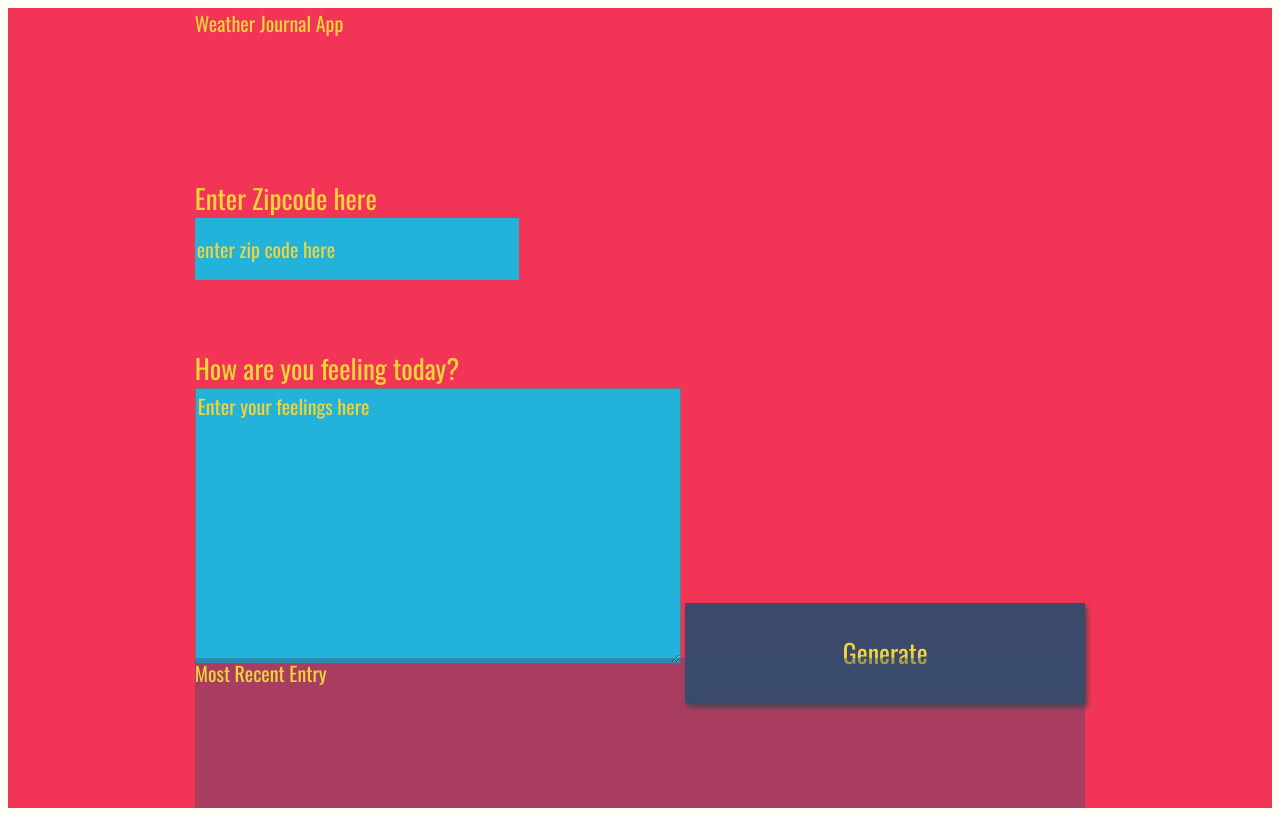
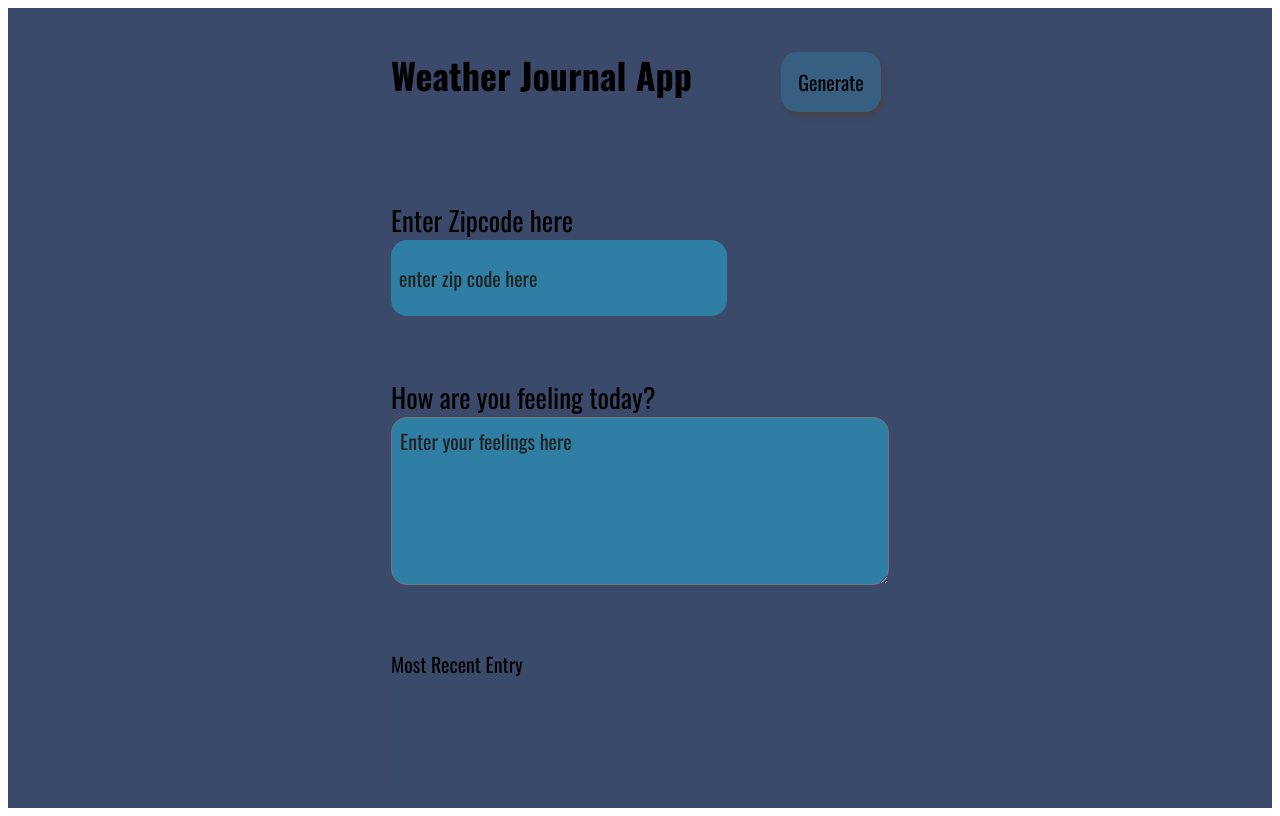
Before and after one commit to ryanxgraham/FEND-weather-journal-app, a plain HTML site: page website/index.html in a window 1280 px wide. Drawn offline with nearby package versions, Linux system fonts and the light colour scheme; a web font is replaced by a local one.

Commit message:
style changes

```diff
--- a/website/index.html
+++ b/website/index.html
@@ -9,16 +9,18 @@
   <body>
     <div id = "app">
       <div class ="holder headline">
-        Weather Journal App
+        <h1>Weather Journal App</h1>
+      <button id="generate" type = "submit"> Generate </button>
       </div>
+
       <div class ="holder zip">
         <label for="zip">Enter Zipcode here</label>
         <input type="text" id="zip" placeholder="enter zip code here">
       </div>
       <div class ="holder feel">
         <label for="feelings">How are you feeling today?</label>
-        <textarea class= "myInput" id="feelings" placeholder="Enter your feelings here" rows="9" cols="50"></textarea>
-        <button id="generate" type = "submit"> Generate </button>
+        <textarea class= "myInput" id="feelings" placeholder="Enter your feelings here" rows="5" cols="50"></textarea>
+
       </div>
       <div class ="holder entry">
         <div class = "title">Most Recent Entry</div>
--- a/website/style.css
+++ b/website/style.css
@@ -1,5 +1,5 @@
 body{
-    background: #fffff8;
+    background: #ffffff;
     font-family: -apple-system, BlinkMacSystemFont, sans-serif;
 }
 
@@ -8,16 +8,16 @@ body{
     grid-auto-rows: minmax(150px, auto);
     /* grid-template-columns:  */
     height:100vh;
-    background: #f23557;
-    color: #f0d43a;
+    background: #3b4a6b;
+    color: #000;
     justify-content: center;
-    grid-gap: 1em;
+    grid-gap: .1rem;
     font-size: 20px;
     font-family: 'Oswald', sans-serif;
 }
 
 .holder{
-
+  margin: 1rem;
 }
 
 .entry{
@@ -41,6 +41,9 @@ body{
 }
 
 .headline {
+  display: flex;
+  align-items: baseline;
+  justify-content: space-between;
 
 }
 .title{
@@ -57,32 +60,45 @@ input{
     display:block;
     height: 60px;
     width: 320px;
-    background:#22b2da;
-    color: #f0d43a;
+    background:#2f7ea3;
+    color: #000000;
     font-size: 20px;
     font-family: 'Oswald', sans-serif;
     border: none;
+    border-radius: 1rem;
+    padding: .5rem;
 }
 
 button{
-    width: 400px;
-    height: 100px;
-    background: #3b4a6b;
-    color: #f0d43a;
-    font-size: 26px;
+    width: 100px;
+    height: 60px;
+
+    background: #365F81;
+    color: #000000;
+    font-size: 20px;
     font-family: 'Oswald', sans-serif;
     border: none;
     box-shadow: 2px 4px 5px #444;
+    margin: .5rem;
+    border-radius: 1rem
 }
+button:hover{
+  background:#2f7ea3;
+}
+
 h1{
     font-size: 36px;
 }
 
 textarea{
-    background:#22b2da;
-    color: #f0d43a;
+    width: auto;
+    height: auto;
+    background:#2f7ea3;
+    color: #000;
     font-size: 20px;
     font-family: 'Oswald', sans-serif;
+    border-radius: 1rem;
+    padding: .5rem;
 }
 /* Reset style for HTML element on active to have no border*/
 input:focus,
@@ -93,19 +109,19 @@ button:focus {
 }
 /* Style for Placeholder Text*/
 ::placeholder { /* Firefox, Chrome, Opera */
-    color: #f0d43a;
+    color: #222;
     font-family: 'Oswald', sans-serif;
 
 }
 
 :-ms-input-placeholder { /* Internet Explorer 10-11 */
-    color: #f0d43a;
+    color: #222;
     font-family: 'Oswald', sans-serif;
 
 }
 
 ::-ms-input-placeholder { /* Microsoft Edge */
-    color: #f0d43a;
+    color: #222;
     font-family: 'Oswald', sans-serif;
 
 }
```
